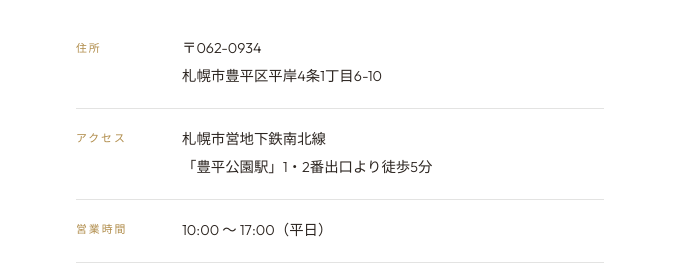
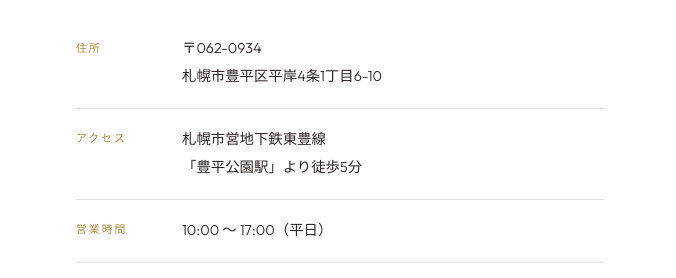
Before and after one commit to po12359/noi-coffee, a website built with Vite: page index.html in a window 1280 px wide. Shown: the part 4600-4878 px from the top of the page, 604-1280 px from the left. Built offline with nearby package versions, Linux system fonts and the light colour scheme.

Commit message:
✏️ 지하철 노선 수정: 南北線 → 東豊線 豊平公園駅

```diff
--- a/index.html
+++ b/index.html
@@ -210,7 +210,7 @@
                         </div>
                         <div class="access-row">
                             <dt>アクセス</dt>
-                            <dd>札幌市営地下鉄南北線<br>「豊平公園駅」1・2番出口より徒歩5分</dd>
+                            <dd>札幌市営地下鉄東豊線<br>「豊平公園駅」より徒歩5分</dd>
                         </div>
                         <div class="access-row">
                             <dt>営業時間</dt>
```
